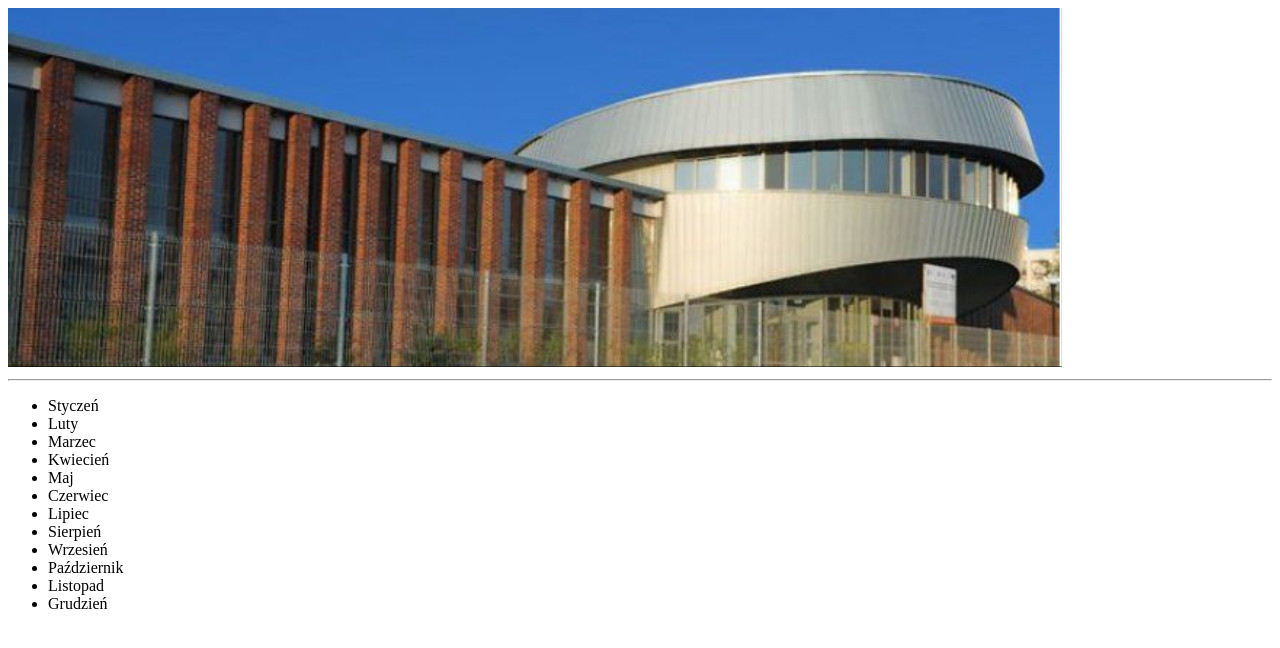
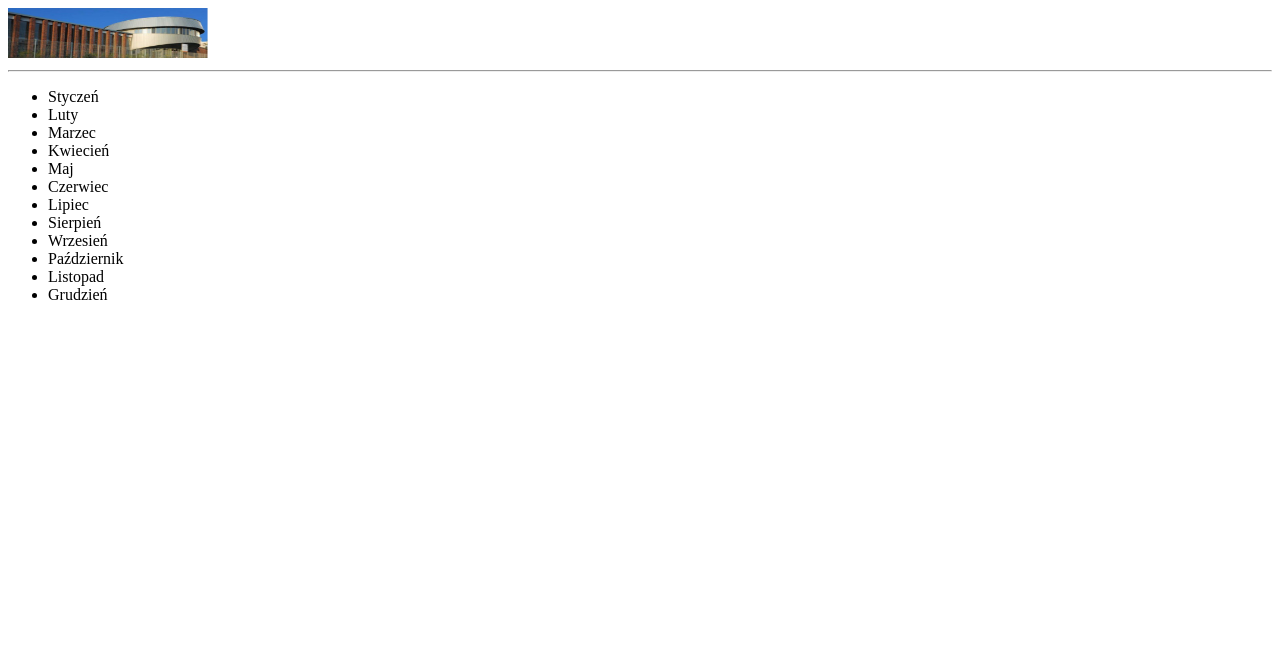
Before and after one commit to Mastercraft1010/Zadanie-7, a plain HTML site: page index.html in a window 1280 px wide. Drawn offline with Linux system fonts and the light colour scheme.

Commit message:
Update index.html

```diff
--- a/index.html
+++ b/index.html
@@ -7,7 +7,7 @@
 </head>
 <body>
   <div>
-    <img src="kampus.jpg" alt="kampus">
+    <img src="kampus.jpg" width="200" height="50" alt="kampus">
     <hr />
     <ul>
       <li>Styczeń</li>
```
